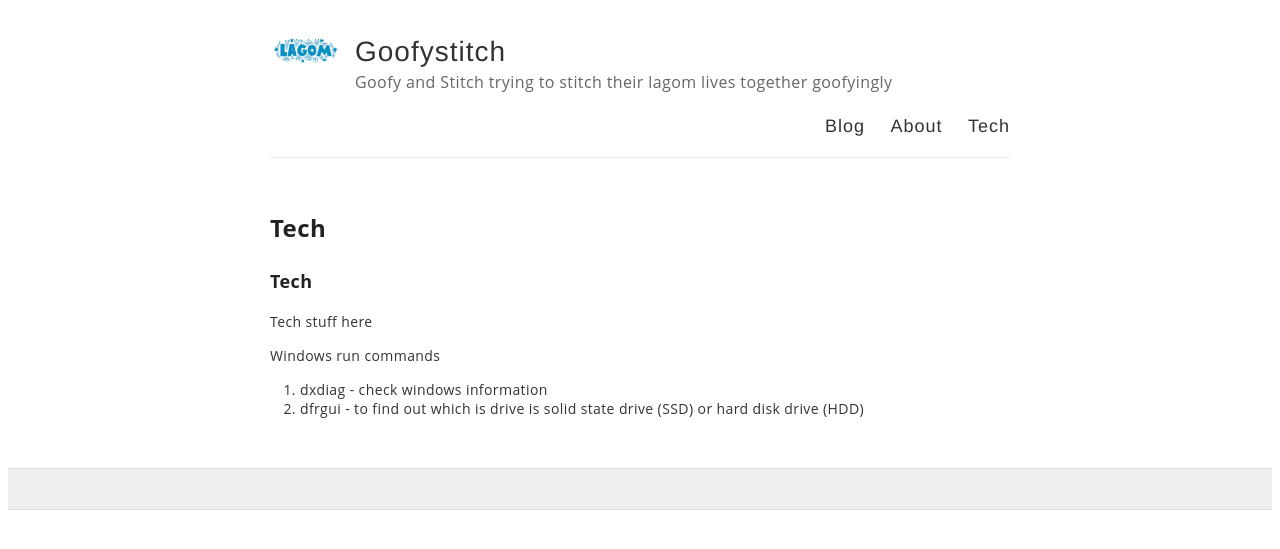
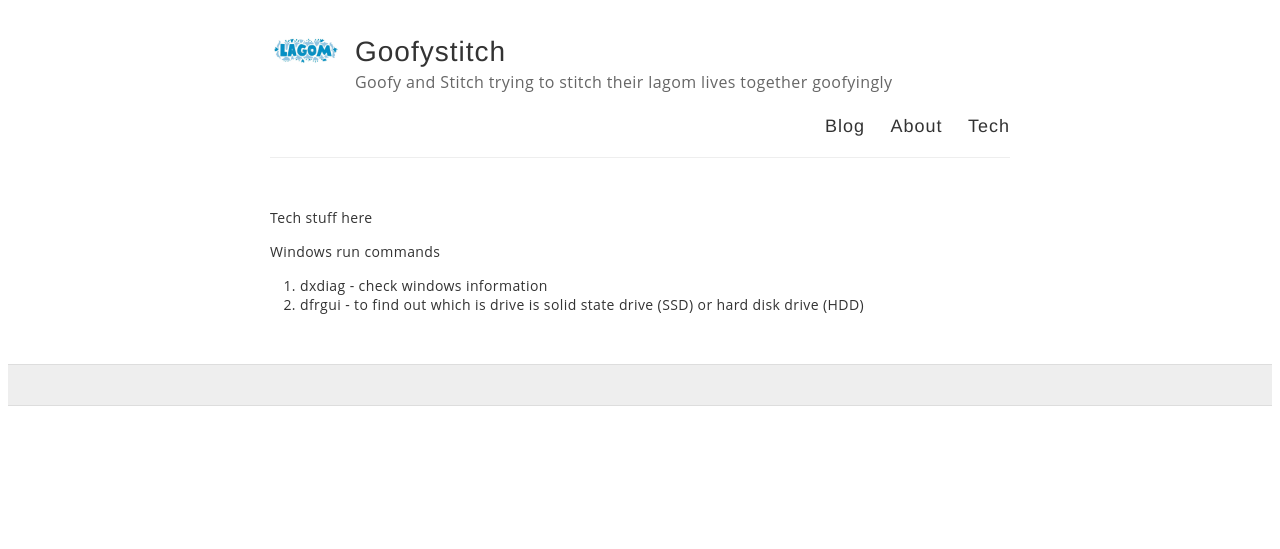
Before and after one commit to ourcarus/casadelagom, a Jekyll site: the page built from Tech.md, in a window 1280 px wide. Shown: the top 549 px of the page. Built offline with Jekyll 4.4.1, drawn with Linux system fonts in a browser that asks for light colours; our own code applies the rules of GitHub Pages for plain Markdown files.

Commit message:
Update Tech.md

```diff
--- a/Tech.md
+++ b/Tech.md
@@ -1,9 +1,8 @@
 ---
 layout: page
 permalink: /tech/
+published: true
 ---
-
-## Tech
 
 Tech stuff here
 
```
